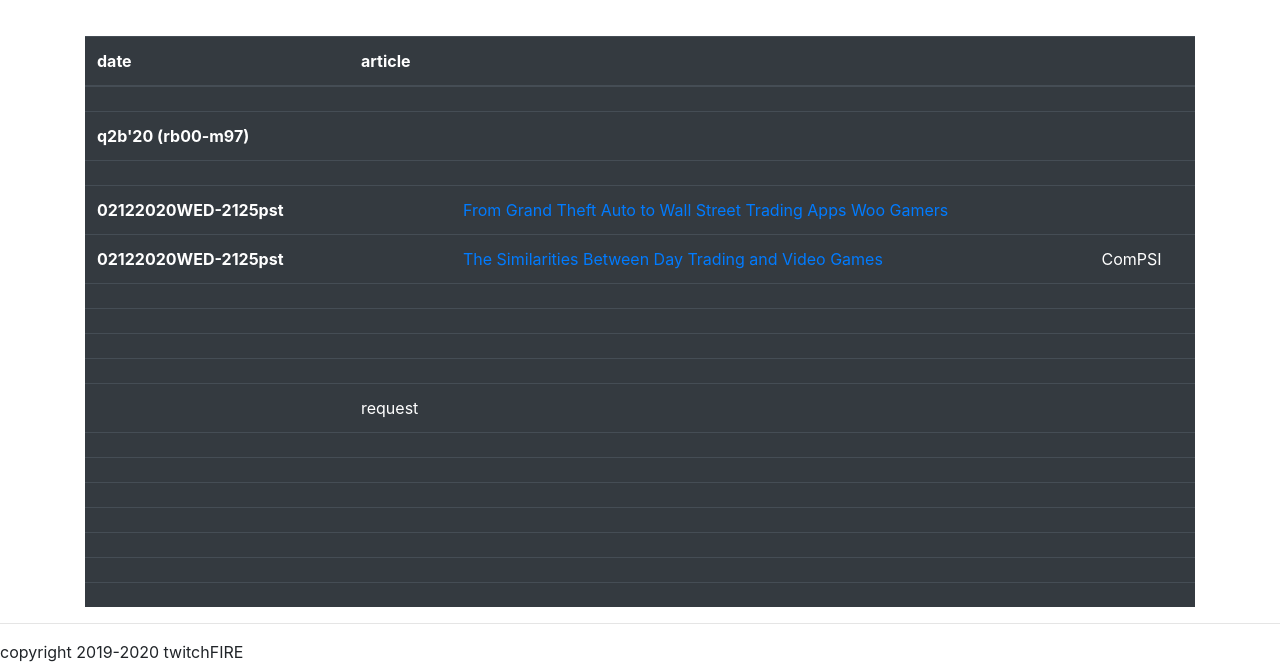
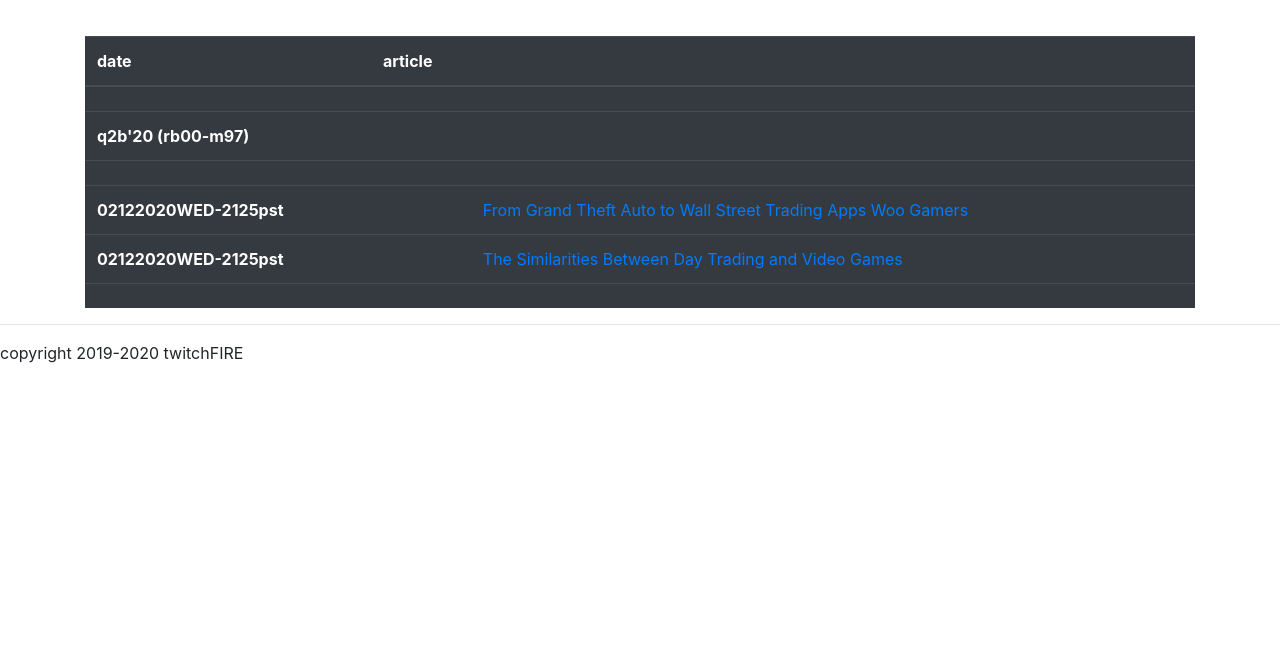
Before and after one commit to rrtUK/twitchFIRE_research, a plain HTML site: page index.html in a window 1280 px wide. Shown: the part 145-809 px from the top of the page. Drawn offline with nearby package versions, Linux system fonts and the light colour scheme.

Commit message:
table copy revise

```diff
--- a/index.html
+++ b/index.html
@@ -230,97 +230,10 @@
                         <th scope="row">02122020WED-2125pst</th>
                         <td></td>
                         <td><a href="https://www.dailygame.net/gaming/the-similarities-between-day-trading-and-video-games">The Similarities Between Day Trading and Video Games</a></td>
-                        <td>ComPSI</td>
+                        <td></td>
                     </tr>
 
                     <tr>
-                        <th scope="row"></th>
-                        <td></td>
-                        <td></td>
-                        <td></td>
-                    </tr>
-
-
-                      <tr>
-                        <th scope="row"></th>
-                        <td></td>
-                        <td></td>
-                        <td></td>
-                    </tr>
-
-
-
-
-                    <tr>
-                        <th scope="row"></th>
-                        <td></td>
-                        <td></td>
-                        <td></td>
-                    </tr>
-                   <tr>
-                        <th scope="row"></th>
-                        <td></td>
-                        <td></td>
-                        <td></td>
-                    </tr>
-                    <tr>
-                        <th scope="row"></th>
-                        <td>request </td>
-                        <td></td>
-                        <td></td>
-                    </tr>
-
-
-
-                     <tr>
-                        <th scope="row"></th>
-                        <td></td>
-                        <td></td>
-                        <td></td>
-                    </tr>
-
-
-                   <tr>
-                        <th scope="row"></th>
-                        <td></td>
-                        <td></td>
-                        <td></td>
-                    </tr>
-
-
-                    <tr>
-                        <th scope="row"></th>
-                        <td></td>
-                        <td></td>
-                        <td></td>
-                    </tr>
-                   <tr>
-                        <th scope="row"></th>
-                        <td></td>
-                        <td></td>
-                        <td></td>
-                    </tr>
-                    <tr>
-                        <th scope="row"></th>
-                        <td> </td>
-                        <td></td>
-                        <td></td>
-                    </tr>
-
-
-
-
-
-                      <tr>
-                        <th scope="row"></th>
-                        <td></td>
-                        <td></td>
-                        <td></td>
-                    </tr>
-
-
-
-                          <tr>
                         <th scope="row"></th>
                         <td></td>
                         <td></td>
```
